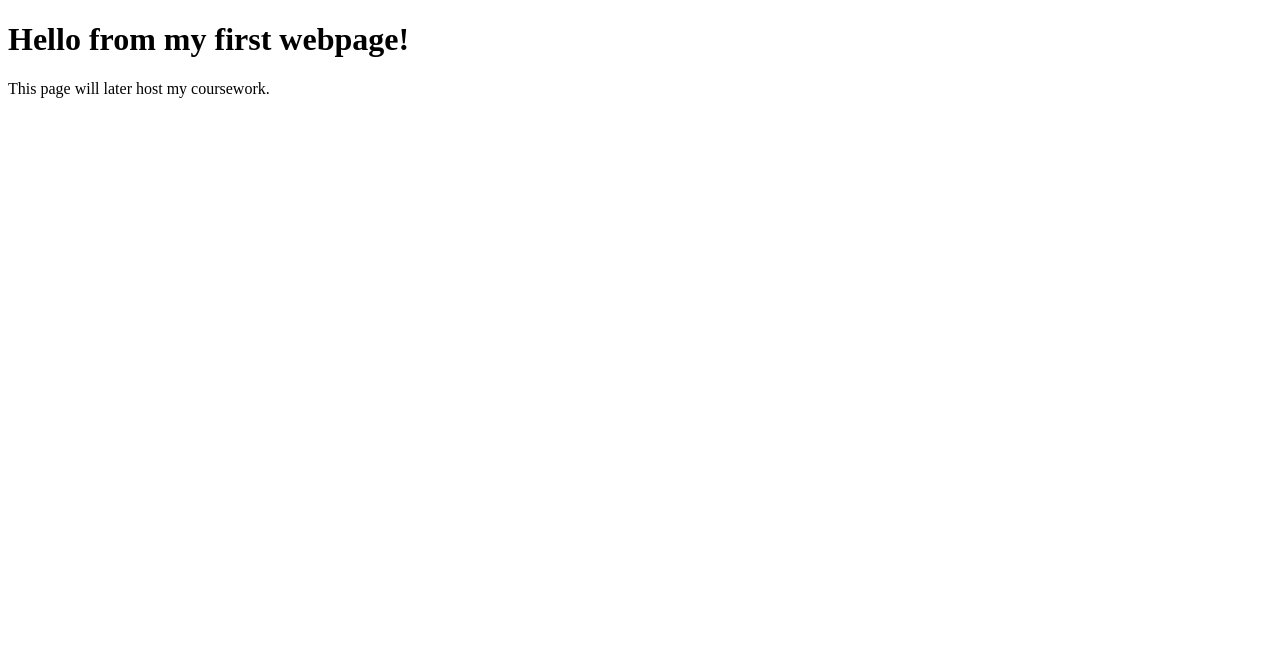
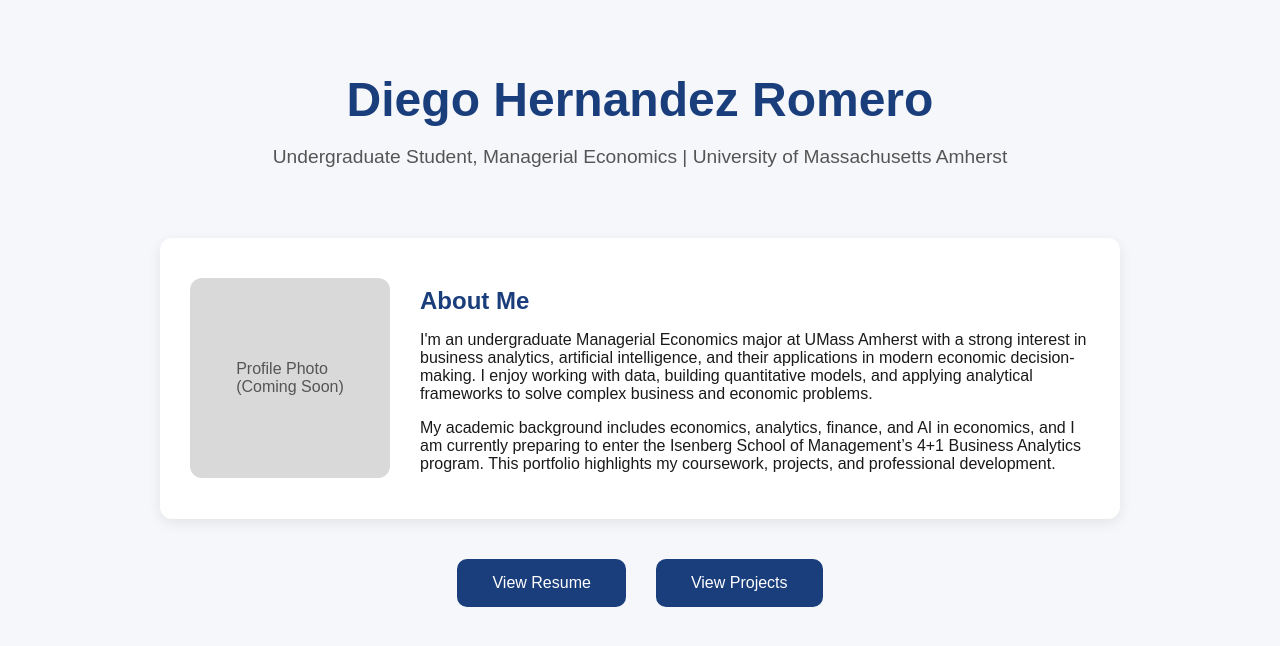
Before and after one commit to dhernandezro/firstwebsite, a plain HTML site: page index.html in a window 1280 px wide. Drawn offline with Linux system fonts and the light colour scheme.

Commit message:
Revamp index.html for portfolio layout and styling
Updated the HTML structure and content for a personal portfolio page, including styling and sections for header, about, and buttons.

```diff
--- a/index.html
+++ b/index.html
@@ -1,10 +1,128 @@
 <!DOCTYPE html>
-<html>
+<html lang="en">
 <head>
-<title>My AI490 Site</title>
+    <meta charset="UTF-8">
+    <meta name="viewport" content="width=device-width, initial-scale=1.0">
+    <title>Diego Hernandez Romero | Portfolio</title>
+
+    <style>
+        body {
+            font-family: Arial, Helvetica, sans-serif;
+            margin: 0;
+            padding: 0;
+            background-color: #f5f7fa;
+            color: #1a1a1a;
+        }
+
+        header {
+            text-align: center;
+            padding: 40px 20px 10px;
+        }
+
+        header h1 {
+            font-size: 3rem;
+            margin-bottom: 5px;
+            color: #1a3d7c;
+        }
+
+        header p {
+            font-size: 1.2rem;
+            color: #555;
+        }
+
+        .container {
+            max-width: 900px;
+            margin: 40px auto;
+            background: white;
+            padding: 30px;
+            border-radius: 12px;
+            box-shadow: 0px 4px 14px rgba(0,0,0,0.08);
+            display: flex;
+            gap: 30px;
+            align-items: center;
+        }
+
+        .profile-placeholder {
+            width: 200px;
+            height: 200px;
+            background-color: #d9d9d9;
+            border-radius: 12px;
+            display: flex;
+            justify-content: center;
+            align-items: center;
+            font-size: 1rem;
+            color: #555;
+        }
+
+        .about-text {
+            flex: 1;
+        }
+
+        .about-text h2 {
+            margin-bottom: 10px;
+            color: #1a3d7c;
+        }
+
+        .button-area {
+            display: flex;
+            justify-content: center;
+            margin-top: 40px;
+            gap: 30px;
+        }
+
+        .btn {
+            padding: 15px 35px;
+            font-size: 1rem;
+            background-color: #1a3d7c;
+            color: white;
+            text-decoration: none;
+            border-radius: 10px;
+            transition: 0.3s;
+        }
+
+        .btn:hover {
+            background-color: #274c9b;
+        }
+
+    </style>
 </head>
+
 <body>
-<h1>Hello from my first webpage!</h1>
-<p>This page will later host my coursework.</p>
+
+    <!-- Header Section -->
+    <header>
+        <h1>Diego Hernandez Romero</h1>
+        <p>Undergraduate Student, Managerial Economics | University of Massachusetts Amherst</p>
+    </header>
+
+    <!-- About Section -->
+    <div class="container">
+        <div class="profile-placeholder">
+            Profile Photo<br>(Coming Soon)
+        </div>
+
+        <div class="about-text">
+            <h2>About Me</h2>
+            <p>
+                I'm an undergraduate Managerial Economics major at UMass Amherst with a strong interest in
+                business analytics, artificial intelligence, and their applications in modern economic decision-making.
+                I enjoy working with data, building quantitative models, and applying analytical frameworks
+                to solve complex business and economic problems.
+            </p>
+
+            <p>
+                My academic background includes economics, analytics, finance, and AI in economics, and I am
+                currently preparing to enter the Isenberg School of Management’s 4+1 Business Analytics program.
+                This portfolio highlights my coursework, projects, and professional development.
+            </p>
+        </div>
+    </div>
+
+    <!-- Buttons Section -->
+    <div class="button-area">
+        <a class="btn" href="Diego_Hernandez Resume 2024-09s.pdf" target="_blank">View Resume</a>
+        <a class="btn" href="project.html">View Projects</a>
+    </div>
+
 </body>
 </html>
```
